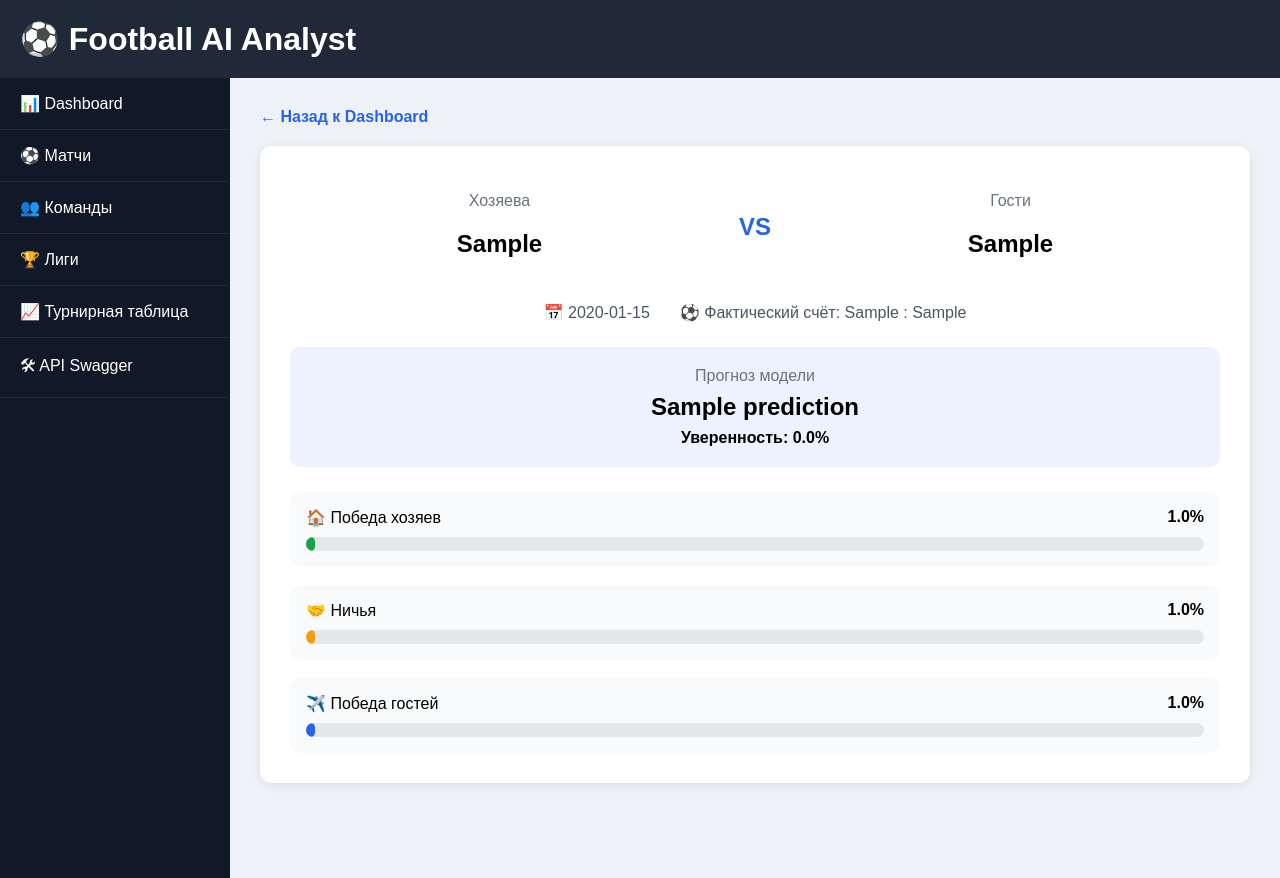
After one commit to stranik87/football-ai-analyst, a FastAPI app: template app/dashboard/templates/prediction.html in a window 1280 px wide. The commit adds this page. Run offline with FastAPI, Linux system fonts and the light colour scheme; the template is opened without the code that fills it: most values are stand-ins (such as "Sample title", 1, 10 or a date in 2020).

Commit message:
add dashboard prediction page

```diff
--- /dev/null
+++ b/app/dashboard/static/style.css
@@ -0,0 +1,218 @@
+body{
+    margin:0;
+    padding:0;
+    font-family:Arial, Helvetica, sans-serif;
+    background:#eef2f7;
+}
+
+.header{
+    background:#1f2937;
+    color:white;
+    padding:20px;
+}
+
+.header h1{
+    margin:0;
+}
+
+.wrapper{
+    display:flex;
+}
+
+.sidebar{
+    width:230px;
+    background:#111827;
+    min-height:100vh;
+}
+
+.sidebar a{
+    display:block;
+    color:white;
+    text-decoration:none;
+    padding:16px 20px;
+    border-bottom:1px solid #202938;
+}
+
+.sidebar a:hover{
+    background:#2563eb;
+}
+
+.content{
+    flex:1;
+    padding:30px;
+}
+
+.cards{
+    display:flex;
+    gap:20px;
+    margin-bottom:30px;
+}
+
+.card{
+    background:white;
+    border-radius:10px;
+    padding:20px;
+    flex:1;
+    box-shadow:0 2px 10px rgba(0,0,0,.08);
+}
+
+.card h2{
+    margin:0;
+    font-size:34px;
+}
+
+.card p{
+    color:#666;
+}
+
+table{
+    width:100%;
+    border-collapse:collapse;
+    background:white;
+}
+
+th{
+    background:#1f2937;
+    color:white;
+    padding:12px;
+}
+
+td{
+    padding:10px;
+    border-bottom:1px solid #eee;
+}
+
+tr:hover{
+    background:#f5f5f5;
+}
+
+
+.back-link{
+    display:inline-block;
+    margin-bottom:20px;
+    text-decoration:none;
+    color:#2563eb;
+    font-weight:600;
+}
+
+.prediction-panel{
+    background:white;
+    border-radius:12px;
+    padding:30px;
+    box-shadow:0 2px 10px rgba(0,0,0,.08);
+}
+
+.match-header{
+    display:flex;
+    justify-content:space-between;
+    align-items:center;
+    gap:30px;
+    text-align:center;
+}
+
+.match-header > div{
+    flex:1;
+}
+
+.match-label{
+    color:#6b7280;
+    margin-bottom:8px;
+}
+
+.match-separator{
+    flex:0 0 auto !important;
+    font-size:24px;
+    font-weight:700;
+    color:#2563eb;
+}
+
+.match-meta{
+    display:flex;
+    justify-content:center;
+    gap:30px;
+    margin:25px 0;
+    color:#4b5563;
+    flex-wrap:wrap;
+}
+
+.prediction-result{
+    text-align:center;
+    background:#eef2ff;
+    border-radius:10px;
+    padding:20px;
+    margin-bottom:25px;
+}
+
+.prediction-result p{
+    margin:0 0 8px;
+    color:#6b7280;
+}
+
+.prediction-result h2{
+    margin:0 0 8px;
+}
+
+.probabilities{
+    display:grid;
+    gap:18px;
+}
+
+.probability-card{
+    background:#f9fafb;
+    border-radius:10px;
+    padding:16px;
+}
+
+.probability-title{
+    display:flex;
+    justify-content:space-between;
+    margin-bottom:10px;
+}
+
+.progress-track{
+    width:100%;
+    height:14px;
+    background:#e5e7eb;
+    border-radius:999px;
+    overflow:hidden;
+}
+
+.progress-bar{
+    height:100%;
+    border-radius:999px;
+}
+
+.home-bar{
+    background:#16a34a;
+}
+
+.draw-bar{
+    background:#f59e0b;
+}
+
+.away-bar{
+    background:#2563eb;
+}
+
+@media (max-width: 800px){
+    .wrapper{
+        display:block;
+    }
+
+    .sidebar{
+        width:100%;
+        min-height:auto;
+    }
+
+    .cards{
+        flex-direction:column;
+    }
+
+    .match-header{
+        flex-direction:column;
+    }
+
+    .match-separator{
+        transform:rotate(90deg);
+    }
+}
--- /dev/null
+++ b/app/dashboard/templates/prediction.html
@@ -0,0 +1,199 @@
+<!DOCTYPE html>
+<html lang="ru">
+<head>
+    <meta charset="UTF-8">
+
+    <meta
+        name="viewport"
+        content="width=device-width, initial-scale=1.0"
+    >
+
+    <title>{{ title }}</title>
+
+    <link
+        rel="stylesheet"
+        href="/static/style.css"
+    >
+</head>
+
+<body>
+
+<header class="header">
+    <h1>⚽ Football AI Analyst</h1>
+</header>
+
+<div class="wrapper">
+
+    <aside class="sidebar">
+        <a href="/dashboard">
+            📊 Dashboard
+        </a>
+
+        <a href="/dashboard">
+            ⚽ Матчи
+        </a>
+
+        <a href="/teams">
+            👥 Команды
+        </a>
+
+        <a href="/leagues">
+            🏆 Лиги
+        </a>
+
+        <a href="/standings/39/2024">
+            📈 Турнирная таблица
+        </a>
+
+        <a href="/docs">
+            🛠 API Swagger
+        </a>
+    </aside>
+
+    <main class="content">
+
+        <a
+            href="/dashboard"
+            class="back-link"
+        >
+            ← Назад к Dashboard
+        </a>
+
+        <section class="prediction-panel">
+
+            <div class="match-header">
+                <div>
+                    <p class="match-label">
+                        Хозяева
+                    </p>
+
+                    <h2>
+                        {{ prediction.home_team }}
+                    </h2>
+                </div>
+
+                <div class="match-separator">
+                    VS
+                </div>
+
+                <div>
+                    <p class="match-label">
+                        Гости
+                    </p>
+
+                    <h2>
+                        {{ prediction.away_team }}
+                    </h2>
+                </div>
+            </div>
+
+            <div class="match-meta">
+                <span>
+                    📅
+                    {{ prediction.kickoff.strftime(
+                        "%d.%m.%Y %H:%M"
+                    ) }}
+                </span>
+
+                {% if
+                    prediction.actual_score.home_goals
+                    is not none
+                    and
+                    prediction.actual_score.away_goals
+                    is not none
+                %}
+                <span>
+                    ⚽ Фактический счёт:
+                    {{ prediction.actual_score.home_goals }}
+                    :
+                    {{ prediction.actual_score.away_goals }}
+                </span>
+                {% endif %}
+            </div>
+
+            <div class="prediction-result">
+                <p>
+                    Прогноз модели
+                </p>
+
+                <h2>
+                    {{ prediction.predicted_result_name }}
+                </h2>
+
+                <strong>
+                    Уверенность:
+                    {{ "%.1f"|format(
+                        confidence_percent
+                    ) }}%
+                </strong>
+            </div>
+
+            <div class="probabilities">
+
+                <div class="probability-card">
+                    <div class="probability-title">
+                        <span>🏠 Победа хозяев</span>
+                        <strong>
+                            {{ "%.1f"|format(
+                                home_percent
+                            ) }}%
+                        </strong>
+                    </div>
+
+                    <div class="progress-track">
+                        <div
+                            class="progress-bar home-bar"
+                            style="width:
+                                {{ home_percent }}%;"
+                        ></div>
+                    </div>
+                </div>
+
+                <div class="probability-card">
+                    <div class="probability-title">
+                        <span>🤝 Ничья</span>
+                        <strong>
+                            {{ "%.1f"|format(
+                                draw_percent
+                            ) }}%
+                        </strong>
+                    </div>
+
+                    <div class="progress-track">
+                        <div
+                            class="progress-bar draw-bar"
+                            style="width:
+                                {{ draw_percent }}%;"
+                        ></div>
+                    </div>
+                </div>
+
+                <div class="probability-card">
+                    <div class="probability-title">
+                        <span>✈️ Победа гостей</span>
+                        <strong>
+                            {{ "%.1f"|format(
+                                away_percent
+                            ) }}%
+                        </strong>
+                    </div>
+
+                    <div class="progress-track">
+                        <div
+                            class="progress-bar away-bar"
+                            style="width:
+                                {{ away_percent }}%;"
+                        ></div>
+                    </div>
+                </div>
+
+            </div>
+
+        </section>
+
+    </main>
+
+</div>
+
+</body>
+</html>
```
Also changed, not shown: app/dashboard/routes.py (+77 -0 lines), app/dashboard/templates/dashboard.html (+103 -43 lines).
